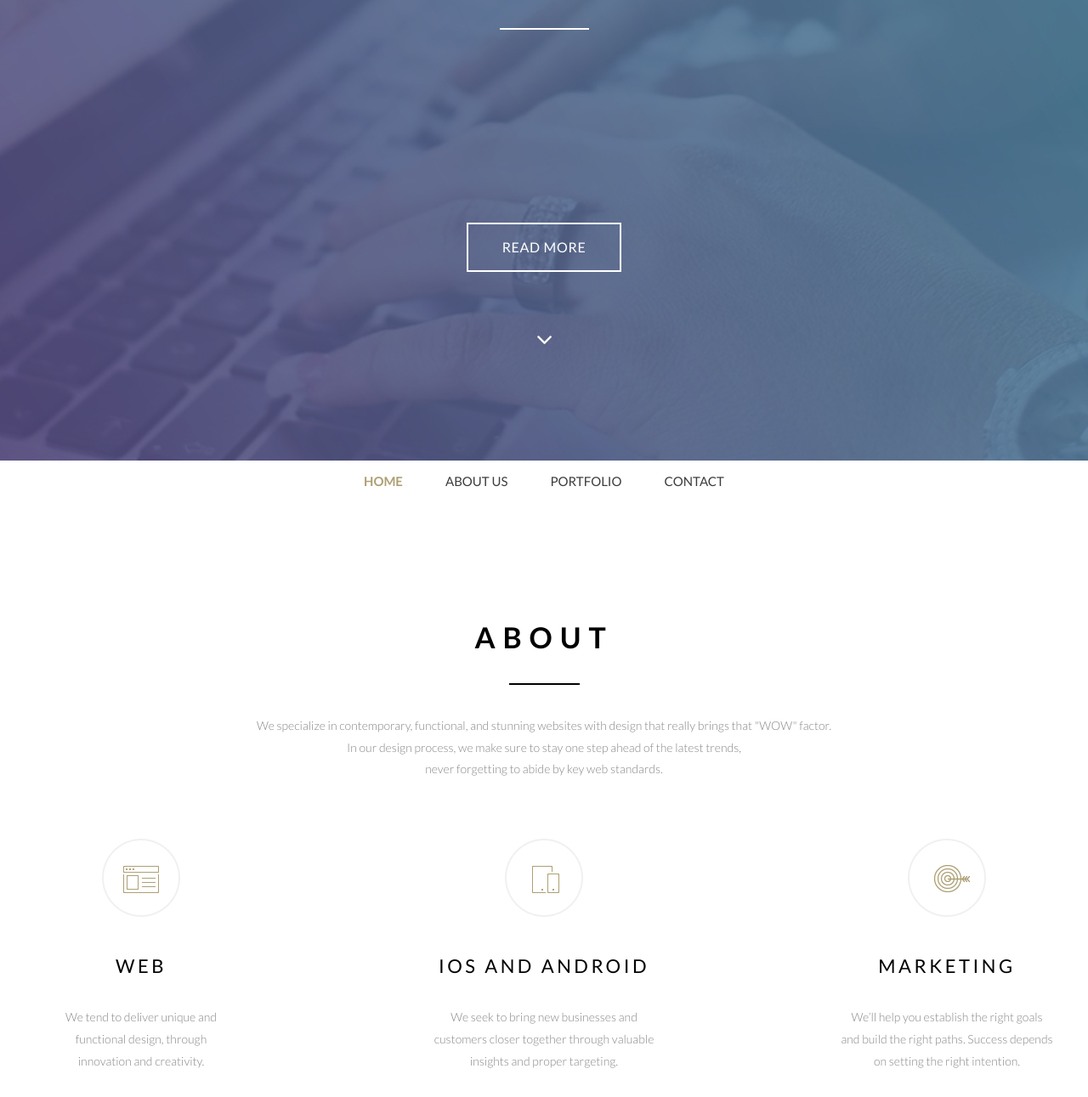
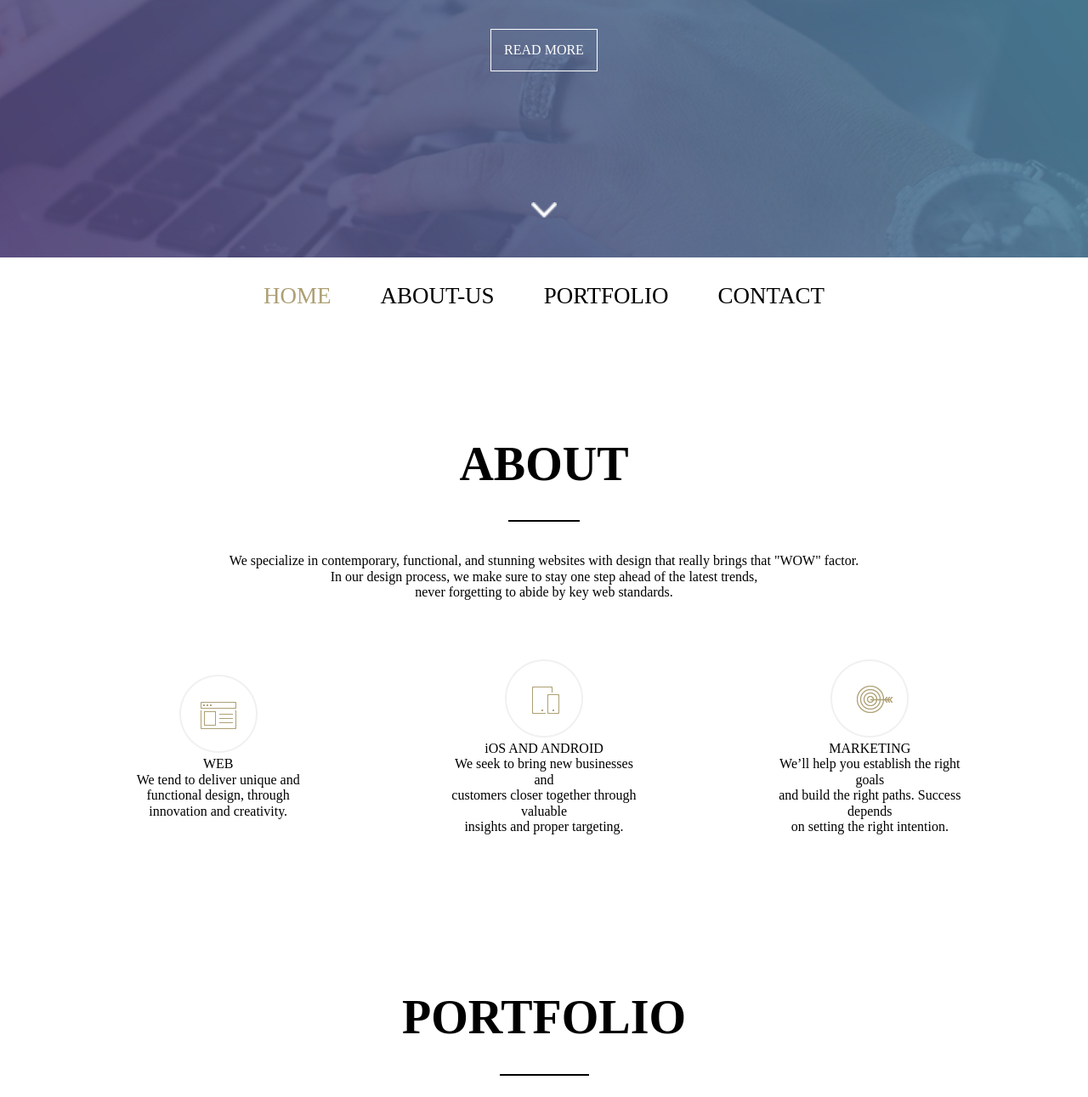
Before and after one commit to DvormiX/binary, a plain HTML site: page index.html in a window 1280 px wide. Shown: the part 537-1828 px from the top of the page at 85% size. Drawn offline with Linux system fonts and the light colour scheme.

Commit message:
Добавил три блока, блок top-menu, блок about, блок portfolio, блок partners

```diff
--- a/css/style.css
+++ b/css/style.css
@@ -1,94 +1,123 @@
 * {
+    padding: 0;
     margin: 0;
-    font-family: "Lato";
+    font-family: "Lato" sans-serif;
+    text-decoration: none;
+    background: none;
+    border: none;
+}
+
+html,
+body {
+    height: 100%;
 }
 
 .container {
-    width: 100%;
+    min-height: 100vh;
+    display: flex;
+    flex-direction: column;
 }
 
+
+/* Первый блок fullscreen */
+
 .header {
-    background: #fff url(../img/bg-header.jpg) top center no-repeat;
+    background: #333333 url(../img/bg-header.jpg) center / cover no-repeat;
+    min-height: 100vh;
+    display: flex;
+    padding: 20px 0;
 }
 
-.header-logo {
+.header__body {
+    flex: 1 1 auto;
+    width: 100%;
+    max-width: 1000px;
+    margin: 0 auto;
+    text-align: center;
+    display: flex;
+    flex-direction: column;
+    justify-content: center;
+}
+
+.header__logo {
     display: flex;
     align-items: center;
     justify-content: center;
 }
 
-.header-logo__img {
-    margin-top: 163px;
-}
-
 .header__title {
-    margin-top: 159px;
+    padding-top: 140px;
     display: flex;
     align-items: center;
     justify-content: center;
-    text-align: center;
-    flex-wrap: wrap;
 }
 
-.title__text {
-    flex-basis: 100%;
+.header__text {
+    text-align: center;
+    color: #fff;
 }
 
-.title__text_bold {
+.header__text_bold {
+    font-weight: 900;
     font-size: 34px;
-    line-height: 40px;
-    font-weight: 900;
     text-transform: uppercase;
-    color: #ffffff;
-    letter-spacing: 5.43px;
-    margin-bottom: 6px;
+    letter-spacing: 5.43;
 }
 
-.title__text_smile {
+.header__text_smile {
     font-size: 26px;
-    font-weight: 400;
-    color: #ffffff;
-    letter-spacing: 4.15px;
+    letter-spacing: 4.13;
+    color: #fff;
 }
 
-.title__widget {
-    margin-top: 49px;
-    position: relative;
-    width: 105px;
-    border-bottom: 2px solid #fff;
+.widget {
+    border: 1px solid black;
+    width: 103px;
+    margin: 0 auto;
+}
+
+.header__widget {
+    border-color: white;
+    margin: 0 auto;
+    margin-top: 54px;
 }
 
 .header__buttons {
-    margin-top: 227px;
-    display: flex;
-    align-items: center;
-    justify-content: center;
-    flex-wrap: wrap;
+    margin-top: 140px;
+    text-align: center;
+    align-self: center;
+}
+
+.header__buttons_arrow {
+    text-align: center;
+}
+
+.button {
+    display: inline-block;
+    border: 1px solid;
+    padding: 15px 15px;
+    text-transform: uppercase;
 }
 
 .header__button {
+    border-color: #fff;
     color: #fff;
-    border-color: #fff;
-    margin-bottom: 75px;
-}
-
-.button {
-    background: none;
-    text-transform: uppercase;
-    font-size: 16px;
-    font-weight: 400;
-    letter-spacing: 0.67px;
-    padding: 18px 40px;
-    border: 2px solid;
 }
 
 .header__arrow {
-    display: flex;
-    justify-content: center;
-    margin-bottom: 153px;
-    flex-basis: 100%;
-    border: none;
+    display: block;
+    margin-top: 154px;
 }
+
+.header__arrow img {
+    width: 30px;
+}
+
+
+/* Первый блок fullscreen */
+
+
+/* Второй блок menu*/
 
 .menu {
     display: flex;
@@ -96,184 +125,181 @@
     justify-content: center;
 }
 
-.menu__link {
-    text-decoration: none;
-    color: #3c3c3c;
-    font-size: 15px;
-    font-weight: 400;
-    text-transform: uppercase;
-    margin-bottom: 154px;
+.top-menu {
+    flex-direction: column;
+    padding: 30px 0;
 }
 
-.menu__link:nth-last-child(n+4) {
-    text-decoration: none;
-    color: #ada074;
-    font-size: 15px;
-    font-weight: 700;
-    text-transform: uppercase;
+.top-menu__body {
+    margin-bottom: 100px;
+}
+
+.top-menu__text {}
+
+.menu__link {
+    color: #000;
+    font-size: 27px;
+}
+
+.menu__link:first-child {
+    color: #ADA074;
 }
 
 .menu__link:not(:last-child) {
-    padding-right: 50px;
+    margin-right: 54px;
 }
 
+
+/* Второй блок menu */
+
+
+/* Третий блок about */
+
 .about {
-    text-align: center;
+    display: flex;
+    padding: 20px 0;
 }
 
-.about__text {
+.about__body {
+    flex: 1 1 auto;
+    width: 100%;
+    max-width: 1000px;
+    margin: 0 auto;
     text-align: center;
     display: flex;
-    align-items: center;
+    flex-direction: column;
     justify-content: center;
-    flex-wrap: wrap;
+    margin-bottom: 143px;
 }
 
-.about__title {
-    display: flex;
-    align-items: center;
-    justify-content: center;
-    flex-wrap: wrap;
-    flex-basis: 100%;
+.about__text {}
+
+.title {}
+
+.title__text {
+    font-size: 56px;
+    text-transform: uppercase;
+    letter-spacing: 5.43;
+    font-weight: 900;
+    margin-bottom: 34px;
 }
 
-.title {
-    display: flex;
-    align-items: center;
-    justify-content: center;
-    flex-wrap: wrap;
-    text-align: center;
-}
+.about__title {}
 
-.title__text {
-    flex-basis: 100%;
-    font-size: 34px;
-    font-weight: 700;
-    letter-spacing: 8.95px;
-    text-transform: uppercase;
-}
-
-.widget {
-    margin-top: 35px;
-    width: 81px;
-    border: 1px solid #000;
+.about__widget {
+    border-color: black;
+    width: 82px;
+    margin-bottom: 37px;
 }
 
 .about__subtitle {
-    max-width: 688px;
-    color: #868585;
-    font-size: 14px;
-    font-weight: 300;
-    line-height: 25.89px;
     margin-bottom: 69px;
-    margin-top: 35px;
 }
 
-.row {
+.about__row {
+    display: flex;
+    align-items: center;
+    justify-content: space-between;
+}
+
+.about__column {
+    flex: 1 1 auto;
+    width: 100%;
+    max-width: 1000px;
+    margin: 0 auto;
+    text-align: center;
+    display: flex;
+    flex-direction: column;
+    justify-content: center;
+}
+
+.about__column:nth-child(even) {
+    margin: 0 150px;
+}
+
+
+/* Третий блок about */
+
+
+/* Четвертый блок portfolio */
+
+.portfolio {
+    display: flex;
+    padding: 20px 20px;
+}
+
+.portfolio__body {
+    text-align: center;
+    margin: 0 auto;
+}
+
+.portfolio__top {
+    flex: 1 1 auto;
+    width: 100%;
+    max-width: 1000px;
+    margin: 0 auto;
+    text-align: center;
+    display: flex;
+    flex-direction: column;
+    justify-content: center;
+    margin-bottom: 143px;
+}
+
+.portfolio__title {}
+
+.portfolio__widget {
+    margin-bottom: 50px;
+}
+
+.portfolio__menu {}
+
+.portfolio__column {
+    margin-bottom: 64px;
+}
+
+.portfolio__row {}
+
+.portfolio__example {
+    margin-top: 15px;
+    margin-right: 26px;
+}
+
+.portfolio__button {
+    color: #000;
+    border-color: #000;
+    margin-bottom: 80px;
+}
+
+
+/* Конец Четвертого блока portfolio */
+
+
+/* Пятый блок partners */
+
+.partners {
+    display: flex;
+    background: url(../img/bg_patners.jpg) center / cover no-repeat;
+}
+
+.partners__body {
+    margin: 0 auto;
+    padding: 82px 0;
+}
+
+.partners__title {
     display: flex;
     align-items: center;
     justify-content: center;
 }
 
-.about__column {
-    text-align: center;
-    width: 260px;
-    padding-bottom: 95px;
+.partners__text {
+    font-size: 30px;
+    text-transform: none;
+    color: #fff;
+    font-weight: 400;
 }
 
-.about__column:not(:last-child) {
-    margin-right: 214px;
-}
-
-.about-column__icon {
-    margin-bottom: 41px;
-}
-
-.about-column__title {
-    color: #000000;
-    font-size: 22px;
-    font-weight: 400;
-    text-transform: uppercase;
-    letter-spacing: 3.52px;
-    margin-bottom: 35px;
-}
-
-.about-column__text {
-    color: #868585;
-    font-size: 14px;
-    font-weight: 300;
-    line-height: 25.89px;
-    padding-bottom: 95px;
-}
-
-.portfolio {
-    background-color: #f3f3f3;
-}
-
-.portfolio__title {
-    padding-top: 107px;
-    margin-bottom: 50px;
-}
-
-.portfolio__menu {
-    margin-bottom: 136px;
-}
-
-.portfolio__column {
-    display: flex;
-    align-items: center;
-    justify-content: center;
-    flex-wrap: wrap;
-    margin-bottom: 64px;
-}
-
-.portfolio__example_to {
-    display: flex;
-    align-items: center;
-    justify-content: center;
-    flex-wrap: wrap;
-    flex-basis: 100%;
-}
-
-.portfolio__example_to:nth-last-child(n+2) {
-    margin-bottom: 16px;
-}
-
-.portfolio__example {
-    height: 365px;
-    width: 538px;
-}
-
-.portfolio__example:not(:last-child) {
-    margin-right: 27px;
-}
-
-.portfolio__buttons {
-    display: flex;
-    align-items: center;
-    justify-content: center;
-}
-
-.portfolio__button {
-    margin-bottom: 62px;
-}
-
-.partners {
-    background: url(../img/bg_patners.jpg) center top #fff no-repeat;
-}
-
-.partners__text {
-    margin-top: 100px;
-    color: #fff;
-    font-size: 30px;
-    font-weight: 300;
-    letter-spacing: 1.8px;
-}
-
-.partners__row {
-    margin-top: 93px;
-    padding-bottom: 90px;
-}
+.partners__row {}
 
 .partners__logo:not(:last-child) {
     margin-right: 109px;
--- a/index.html
+++ b/index.html
@@ -14,36 +14,45 @@
 
     <div class="container">
         <header class="header">
-            <div class="header-logo">
+            <div class="header__body">
+                <div class="header__logo">
                     <img src="img/logo.webp" alt="logo" class="header-logo__img">
                 </div>
                 <div class="header__title">
-                <div class="title__text">
-                    <h2 class="title__text_bold">Clear, smart, attractive design</h2>
-                    <p class="title__text_smile">for your app, logo, website</p>
+                    <div class="header__text">
+                        <h2 class="header__text_bold">Clear, smart, attractive design</h2>
+                        <p class="header__text_smile">for your app, logo, website</p>
                     </div>
-                <div class="title__widget"></div>
                 </div>
+                <div class="header__widget widget"></div>
                 <div class="header__buttons">
-                <button class="header__button button">READ MORE</button>
-                <span class="header__arrow"><img src="img/arrow-down.webp" alt=""></span>
+                    <a href="#" class="header__button button">READ MORE</a>
+                    <a href="#" class="header__arrow"><img src="img/arrow-down.webp" alt=""></a>
                 </div>
-            <div class="header__menu menu">
+            </div>
+        </header>
+
+        <section class="top-menu menu">
+            <div class="top-menu__body">
+                <div class="top-menu__text">
                     <a href="#" class="menu__link">HOME</a>
-                <a href="#" class="menu__link">ABOUT US</a>
+                    <a href="#" class="menu__link">ABOUT-US</a>
                     <a href="#" class="menu__link">PORTFOLIO</a>
                     <a href="#" class="menu__link">CONTACT</a>
                 </div>
-        </header>
+            </div>
+        </section>
 
         <section class="about">
+            <div class="about__body">
                 <div class="about__text">
                     <div class="about__title title">
                         <h2 class="title__text">ABOUT</h2>
-                    <div class="widget"></div>
                     </div>
-                <div class="about__subtitle">We specialize in contemporary, functional, and stunning websites with design that really brings that "WOW" factor. <br> In our design process, we make sure to stay one step ahead of the latest trends, <br> never forgetting to abide by
-                    key web standards.
+                    <div class="about__widget widget"></div>
+
+                    <div class="about__subtitle">We specialize in contemporary, functional, and stunning websites with design that really brings that "WOW" factor. <br> In our design process, we make sure to stay one step ahead of the latest trends, <br> never forgetting to abide
+                        by key web standards.
                     </div>
                 </div>
                 <div class="about__row row">
@@ -65,11 +74,15 @@
                         <span class="about-column__text">We’ll help you establish the right goals <br> and build the right paths. Success depends <br> on setting the right intention.</span>
                     </div>
                 </div>
+            </div>
         </section>
+
         <section class="portfolio">
+            <div class="portfolio__body">
+                <div class="portfolio__top">
                     <div class="portfolio__title title">
                         <h2 class="title__text">PORTFOLIO</h2>
-                <div class="widget"></div>
+                        <div class="portfolio__widget widget"></div>
                     </div>
                     <div class="portfolio__menu menu">
                         <a href="" class="menu__link">ALL</a>
@@ -77,27 +90,30 @@
                         <a href="" class="menu__link">APPS</a>
                         <a href="" class="menu__link">OTHER</a>
                     </div>
+                </div>
                 <div class="portfolio__column">
-                <div class="portfolio__example_to">
-                    <a href="" class="portfolio__example"><img src="img/bg-example.png" alt=""></a>
-                    <a href="" class="portfolio__example"><img src="img/bg-example.png" alt=""></a>
+                    <div class="portfolio__row">
+                        <a href="#"><img class="portfolio__example" src="img/bg-example.png" alt=""></a>
+                        <a href="#"><img class="portfolio__example" src="img/bg-example.png" alt=""></a>
+                    </div>
+                    <div class="portfolio__row">
+                        <a href="#"><img class="portfolio__example" src="img/bg-example.png" alt=""></a>
+                        <a href="#"><img class="portfolio__example" src="img/bg-example.png" alt=""></a>
                     </div>
                     <div class="portfolio__example_to">
-                    <a href="" class="portfolio__example"><img src="img/bg-example.png" alt=""></a>
-                    <a href="" class="portfolio__example"><img src="img/bg-example.png" alt=""></a>
-                </div>
-                <div class="portfolio__example_to">
-                    <a href="" class="portfolio__example"><img src="img/bg-example.png" alt=""></a>
-                    <a href="" class="portfolio__example"><img src="img/bg-example.png" alt=""></a>
+                        <a href="#"><img class="portfolio__example" src="img/bg-example.png" alt=""></a>
+                        <a href="#"><img class="portfolio__example" src="img/bg-example.png" alt=""></a>
                     </div>
                 </div>
                 <div class="portfolio__buttons">
-                <button class="portfolio__button button">READ MORE</button>
+                    <a href="#" class="portfolio__button button">READ MORE</a>
+                </div>
             </div>
         </section>
         <section class="partners">
+            <div class="partners__body">
                 <div class="partners__title title">
-                <span class="partners__text">Our partners</span>
+                    <span class="partners__text title__text">Our partners</span>
                 </div>
                 <div class="partners__row row">
                     <a href="#" class="partners__logo"><img src="img/p-logo-1.webp" alt=""></a>
@@ -105,6 +121,7 @@
                     <a href="#" class="partners__logo"><img src="img/p-logo-3.webp" alt=""></a>
                     <a href="#" class="partners__logo"><img src="img/p-logo-4.webp" alt=""></a>
                 </div>
+            </div>
         </section>
     </div>
 
```
Also changed, not shown: js/main.js (added). Lines whose indentation alone changed are shown as unchanged.
